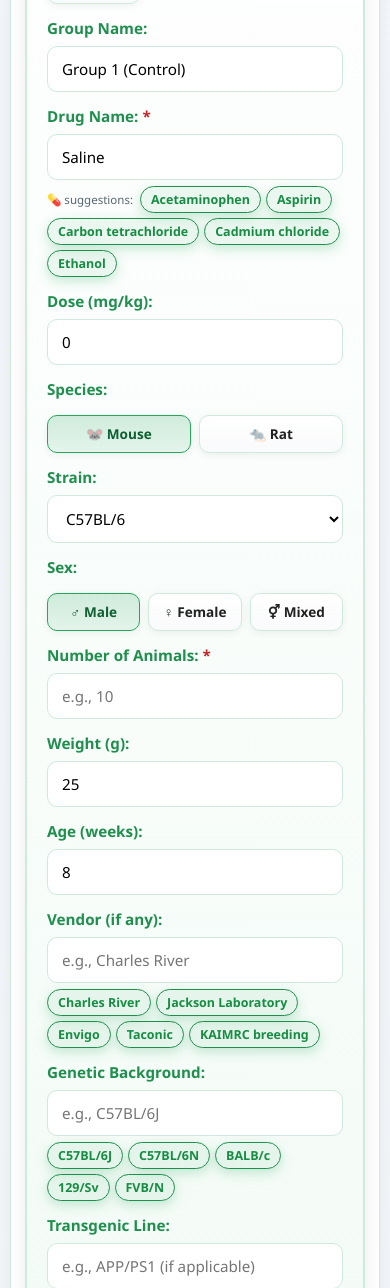
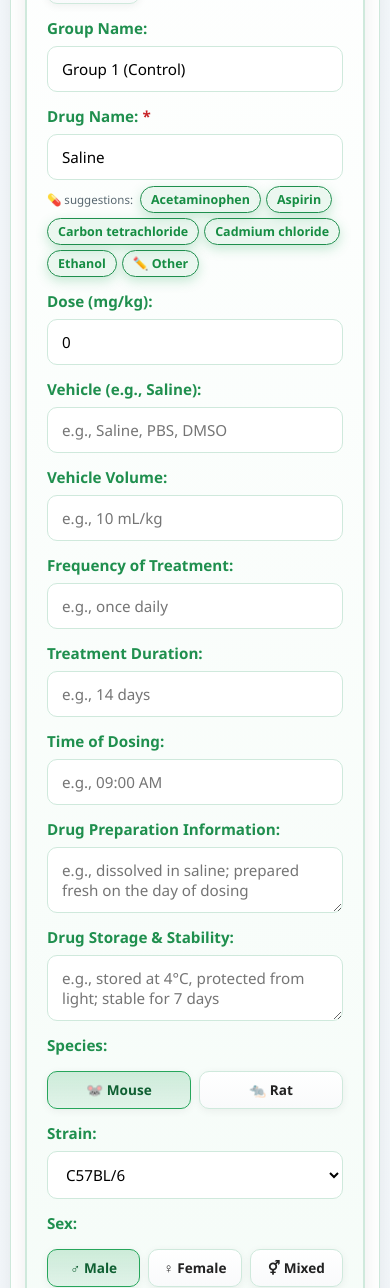
Before and after one commit to arferkaimrc-bot/rodent-study-planner, a Python web app: template templates/index.html in a window 390 px wide. Shown: the part 2711-3999 px from the top of the page. Run offline with Jinja, Linux system fonts and the light colour scheme; the template is opened without the code that fills it, so the values that code supplies are empty.

Commit message:
Treatment & Dosing: explicit drug Other option; add Vehicle/Vehicle Volume/Frequency/Duration/Time of Dosing + Drug Preparation/Storage textareas (responsive, styling matches)

```diff
--- a/templates/index.html
+++ b/templates/index.html
@@ -1264,6 +1264,44 @@
                         </div>
 
                         <div class="form-group">
+                            <label>Vehicle (e.g., Saline):</label>
+                            <input type="text" class="vehicle" placeholder="e.g., Saline, PBS, DMSO" value="${data?.vehicle || ''}">
+                        </div>
+
+                        <div class="form-group">
+                            <label>Vehicle Volume:</label>
+                            <input type="text" class="vehicle-volume" placeholder="e.g., 10 mL/kg" value="${data?.vehicle_volume || ''}">
+                        </div>
+
+                        <div class="form-group">
+                            <label>Frequency of Treatment:</label>
+                            <input type="text" class="frequency" placeholder="e.g., once daily" value="${data?.frequency || ''}">
+                        </div>
+
+                        <div class="form-group">
+                            <label>Treatment Duration:</label>
+                            <input type="text" class="treatment-duration" placeholder="e.g., 14 days" value="${data?.treatment_duration || ''}">
+                        </div>
+
+                        <div class="form-group">
+                            <label>Time of Dosing:</label>
+                            <input type="text" class="time-of-dosing" placeholder="e.g., 09:00 AM" value="${data?.time_of_dosing || ''}">
+                        </div>
+
+                        <div class="form-group" style="grid-column: 1 / -1;">
+                            <div style="display:grid;grid-template-columns:repeat(auto-fit,minmax(240px,1fr));gap:14px;">
+                                <div class="form-group">
+                                    <label>Drug Preparation Information:</label>
+                                    <textarea class="drug-preparation" rows="2" placeholder="e.g., dissolved in saline; prepared fresh on the day of dosing" style="resize:vertical;">${data?.drug_preparation || ''}</textarea>
+                                </div>
+                                <div class="form-group">
+                                    <label>Drug Storage &amp; Stability:</label>
+                                    <textarea class="drug-storage" rows="2" placeholder="e.g., stored at 4°C, protected from light; stable for 7 days" style="resize:vertical;">${data?.drug_storage || ''}</textarea>
+                                </div>
+                            </div>
+                        </div>
+
+                        <div class="form-group">
                             <label>Species:</label>
                             <input type="hidden" class="species" value="${data?.species || 'Mouse'}">
                             <div class="tile-group species-group" data-target=".species">
@@ -1464,12 +1502,19 @@
             const box = groupEl.querySelector('.drug-suggestions');
             if (!box) return;
             const list = DRUG_SUGGESTIONS[paradigm] || [];
-            if (!list.length) { box.innerHTML = ''; return; }
             box.innerHTML = `<span style="font-size:0.72rem;color:var(--muted);align-self:center;margin-right:2px;">💊 suggestions:</span>` +
-                list.map(d => `<button type="button" class="drug-chip" data-drug="${d}">${d}</button>`).join('');
+                list.map(d => `<button type="button" class="drug-chip" data-drug="${d}">${d}</button>`).join('') +
+                `<button type="button" class="drug-chip" data-drug="__other__">✏️ Other</button>`;
             box.querySelectorAll('.drug-chip').forEach(chip => {
                 chip.addEventListener('click', () => {
-                    groupEl.querySelector('.drug-name').value = chip.dataset.drug;
+                    const input = groupEl.querySelector('.drug-name');
+                    if (chip.dataset.drug === '__other__') {   // custom entry
+                        input.value = '';
+                        input.placeholder = 'Type the drug name (not on the list)…';
+                        input.focus();
+                    } else {
+                        input.value = chip.dataset.drug;
+                    }
                 });
             });
         }
```
